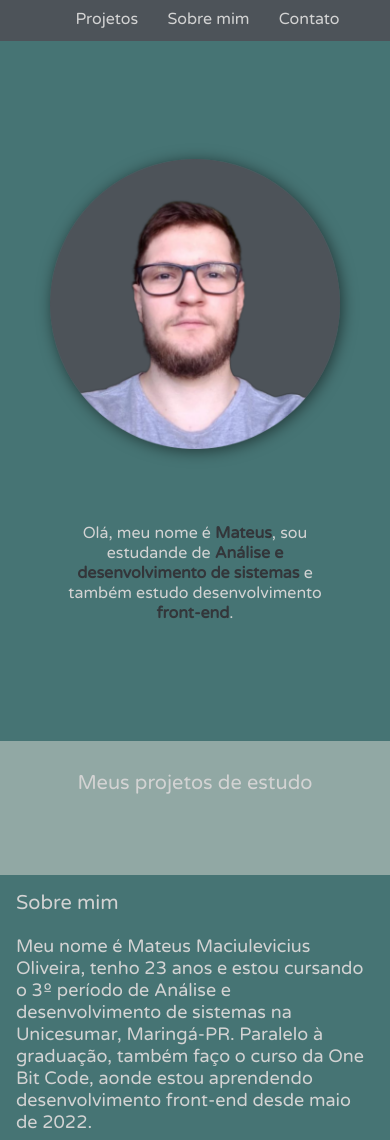
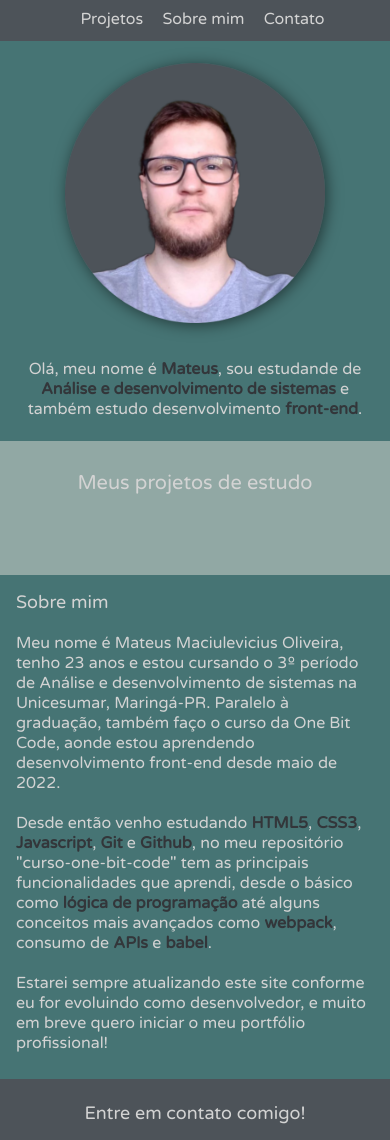
Before and after one commit to DevMateusmac/meu-site, a plain HTML site: page index.html in a window 390 px wide. Shown: the part 109-1249 px from the top of the page. Drawn offline with Linux system fonts and the light colour scheme; no server answers.

Commit message:
Update style.css

```diff
--- a/style.css
+++ b/style.css
@@ -45,7 +45,7 @@ body{
   justify-content: space-evenly;
   align-items: center;
   background-color: #467474;
-  padding: 45px;
+  padding: 15px;
   min-height: 700px;
 }
 
@@ -232,6 +232,7 @@ strong{
 
   .description p{
     width: auto;
+    text-align: center;
     font-size: 20px;
   }
 
@@ -250,17 +251,22 @@ strong{
   }
 
   .header a{
-   margin-left: 25px;
+   margin-left: 15px;
    font-size: 16px;
   }
 
   #profile-picture{
-    width: 290px;
+    width: 260px;
+  }
+
+  .description{
+    min-height: 400px;
   }
 
   .description p{
     font-size: 16px;
     text-align: center;
+    margin-top: 30px;
   }
 
   .project-section  h2{
@@ -273,15 +279,15 @@ strong{
 
 
   .who-am-I h2{
-    font-size: 20px;
+    font-size: 18px;
   }
 
   .who-am-I p{
-    font-size: 18px;
+    font-size: 16px;
   }
 
   .footer p{
-    font-size: 20px;
+    font-size: 18px;
   }
 }
 
@@ -290,11 +296,15 @@ strong{
 @media (max-width: 380px){
 
   .description p{
-    text-align: center;
+    font-size: 13px;
   }
 
+  #profile-picture{
+    width: 220px;
+  }
 
-  #profile-picture{
-    width: auto;
+  #my-projects{
+    display: flexbox;
+    flex-direction: column;
   }
 }
```
